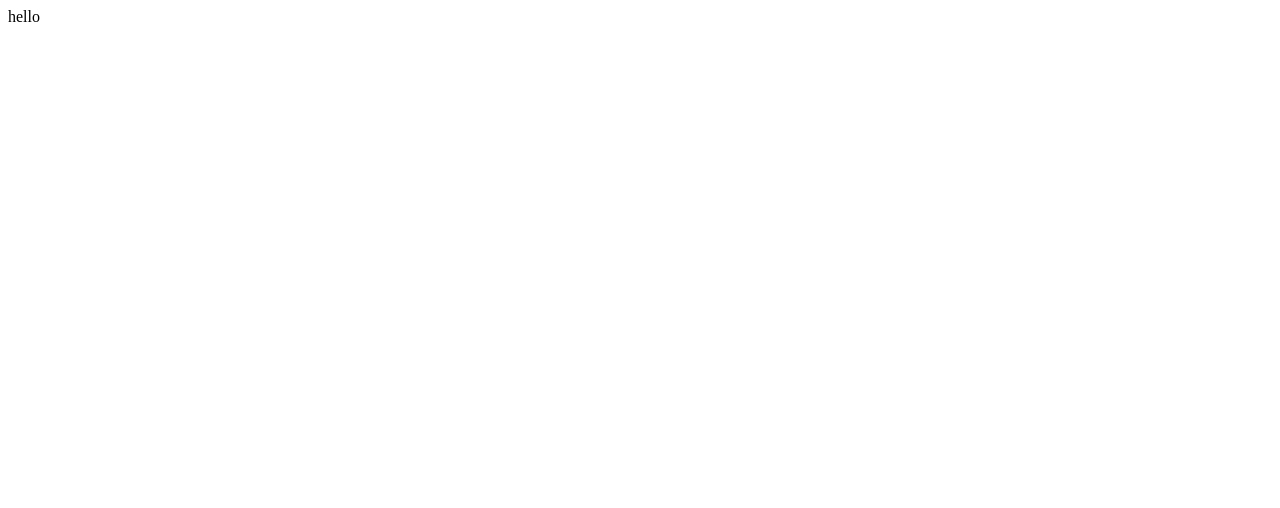
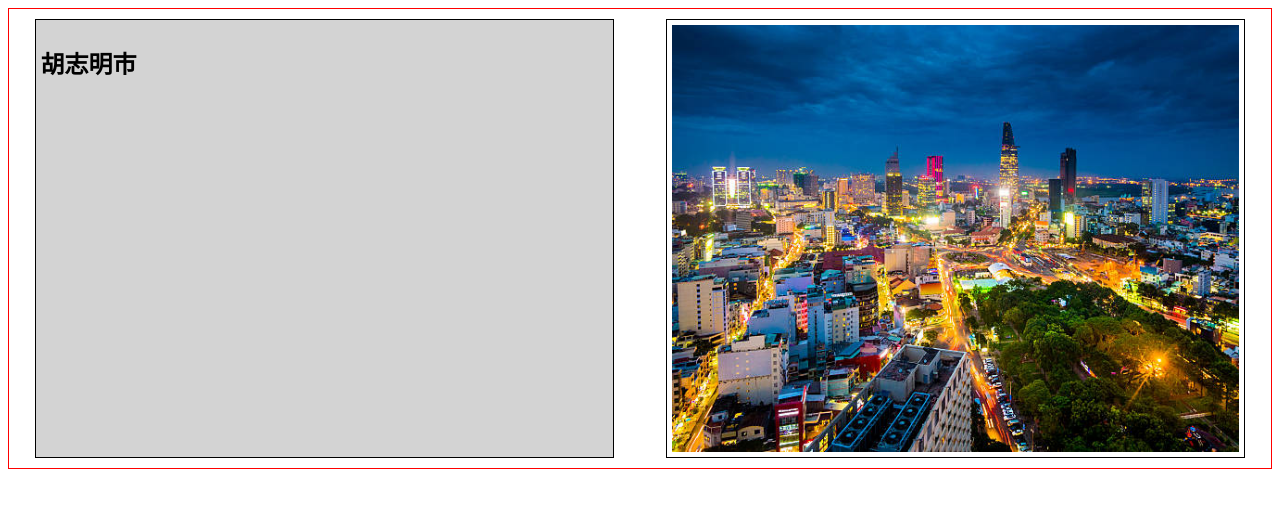
Before and after one commit to fnasidu/24-04-position, a plain HTML site: page 0424 position ex1/wu.html in a window 1280 px wide. Drawn offline with Linux system fonts and the light colour scheme.

Commit message:
added new page

```diff
--- a/0424 position ex1/style.css
+++ b/0424 position ex1/style.css
@@ -6,6 +6,7 @@
   background-repeat: no-repeat;
   position: relative;
   background-position: center;
+  background-attachment: fixed;
 }
 
 .calvin {
--- /dev/null
+++ b/0424 position ex1/wu.css
@@ -0,0 +1,21 @@
+.container {
+  display: flex;
+  border: 1px red solid;
+}
+
+.left,
+.right {
+  flex: 0 0 45%;
+  border: 1px black solid;
+  padding: 5px;
+  margin: 10px auto;
+}
+
+.right img {
+  width: 100%;
+  height: 100%;
+}
+
+.left {
+  background-color: lightgray;
+}
--- a/0424 position ex1/wu.html
+++ b/0424 position ex1/wu.html
@@ -4,8 +4,16 @@
     <meta http-equiv="X-UA-Compatible" content="IE=edge" />
     <meta name="viewport" content="width=device-width, initial-scale=1.0" />
     <title>Document</title>
+    <link rel="stylesheet" href="wu.css" />
   </head>
   <body>
-    hello
+    <div class="container">
+      <div class="left">
+        <h2>胡志明市</h2>
+      </div>
+      <div class="right">
+        <img src="../0424 position ex1/img/city.jpg" />
+      </div>
+    </div>
   </body>
 </html>
```
Also changed, not shown: 0424 position ex1/img/city.jpg (added).
